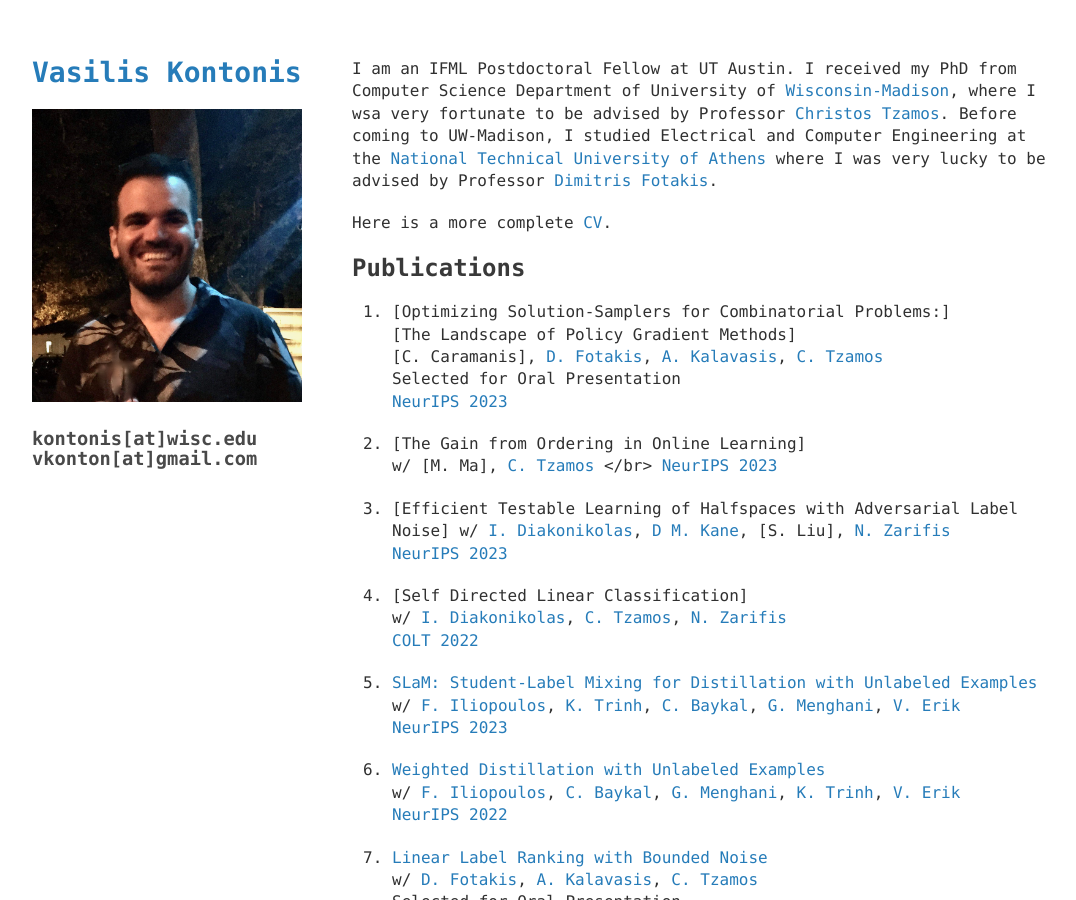
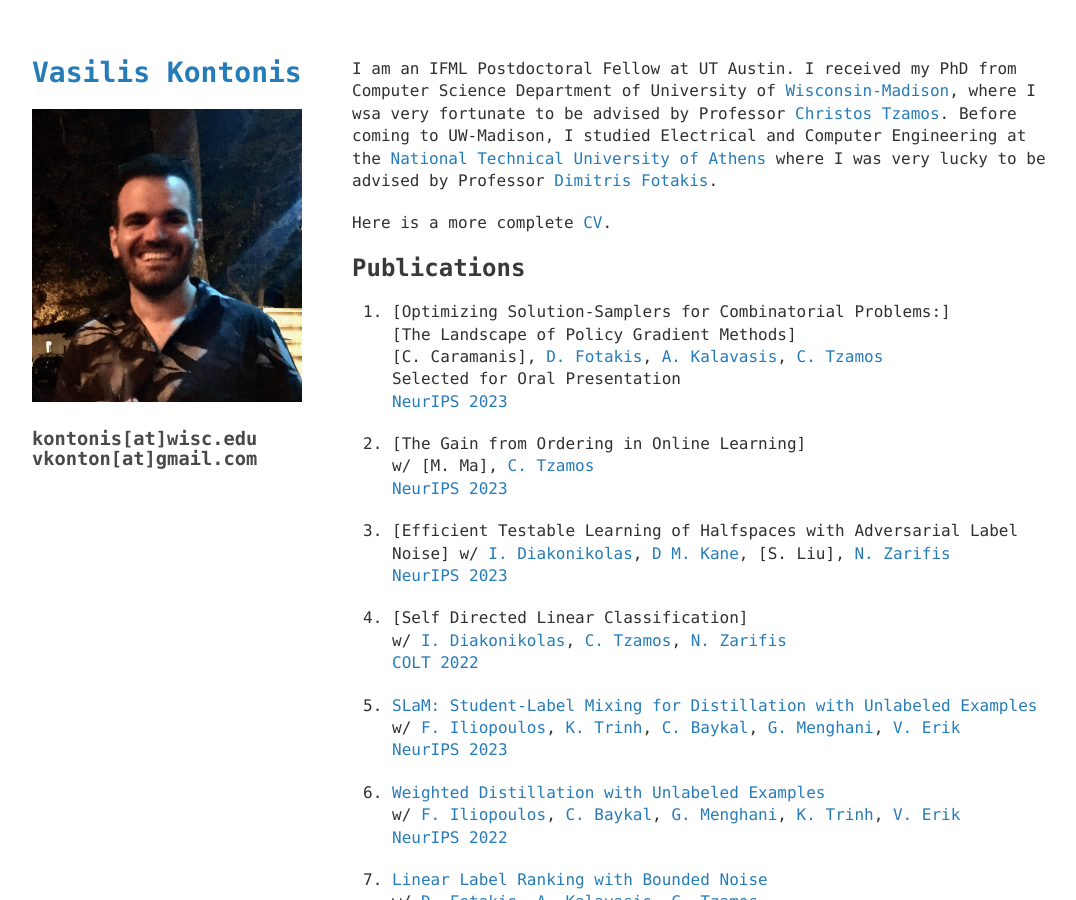
Before and after one commit to vkonton/vkonton.github.io, a Jekyll site: the page built from index.md, in a window 1280 px wide and 900 px high. Shown: the whole window, without its empty margins (98-1174 px from the left). Built offline with Jekyll 4.4.1, drawn with Linux system fonts in a browser that asks for light colours.

Commit message:
fix lines

```diff
--- a/index.md
+++ b/index.md
@@ -26,7 +26,7 @@ Here is a more complete [CV](assets/cv/cv.pdf).
    [NeurIPS 2023](https://nips.cc)
 
 1. [The Gain from Ordering in Online Learning] <br/>
-   w/ [M. Ma], [C. Tzamos][tzamos] </br>
+   w/ [M. Ma], [C. Tzamos][tzamos] <br/>
    [NeurIPS 2023](https://nips.cc)
 
 1. [Efficient Testable Learning of Halfspaces with Adversarial Label Noise]
```
Also changed, not shown: 1 other file.
